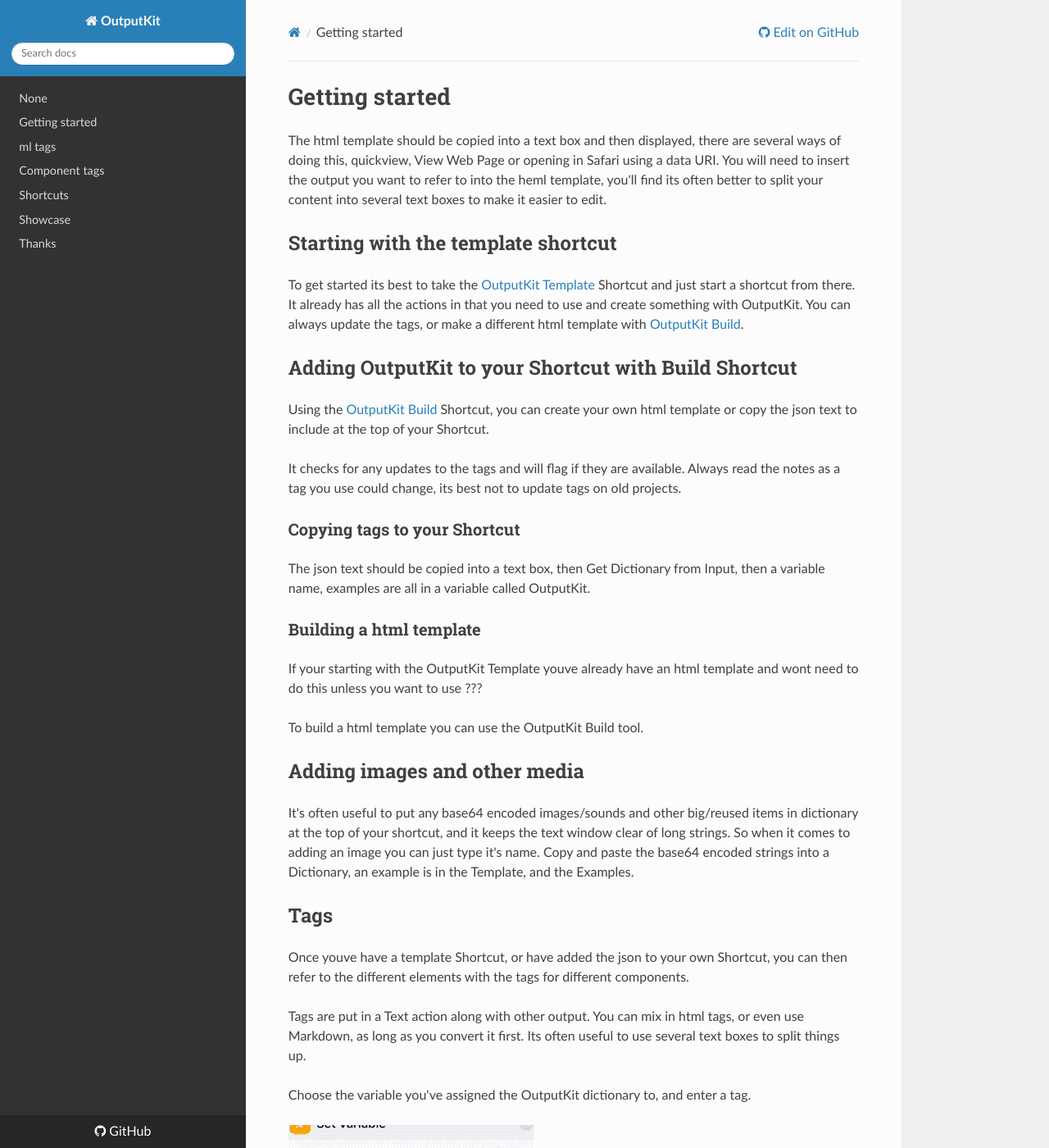
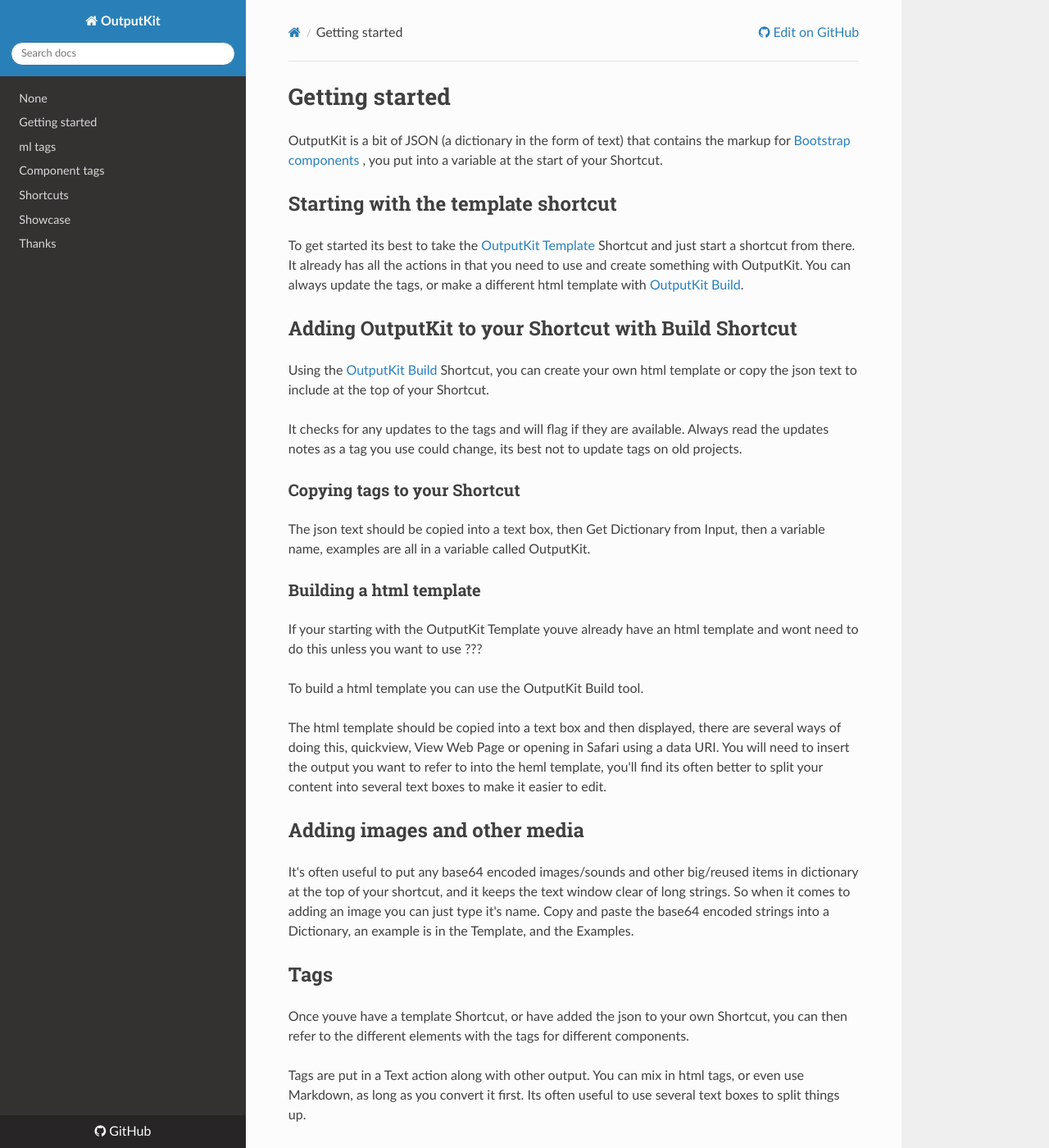
Before and after one commit to nturpin0/OutputKit, an MkDocs documentation site: the page built from docs/GettingStarted.md, in a window 1280 px wide and 1400 px high. Shown: the whole window at 82% size. Built offline with MkDocs 1.6.1, drawn with Linux system fonts in a browser that asks for light colours; nearby versions of some CDN libraries.

Commit message:
Update GettingStarted.md

```diff
--- a/docs/GettingStarted.md
+++ b/docs/GettingStarted.md
@@ -1,8 +1,9 @@
 # Getting started
 
 
+OutputKit is a bit of JSON (a dictionary in the form of text) that contains the markup for [Bootstrap components](https://getbootstrap.com/docs/4.0/components/alerts/)  , you put into a variable at the start of your Shortcut.
 
-The html template should be copied into a text box and then displayed, there are several ways of doing this, quickview, View Web Page or opening in Safari using a data URI. You will need to insert the output you want to refer to into the heml template, you'll find its often better to split your content into several text boxes to make it easier to edit.
+
 
 
 ## Starting with the template shortcut
@@ -12,7 +13,7 @@
 ## Adding OutputKit to your Shortcut with Build Shortcut
 Using the [OutputKit Build](https://routinehub.co/shortcut/1221) Shortcut, you can create your own html template or copy the json text to include at the top of your Shortcut.
 
-It checks for any updates to the tags and will flag if they are available. Always read the notes as a tag you use could change, its best not to update tags on old projects.
+It checks for any updates to the tags and will flag if they are available. Always read the updates notes as a tag you use could change, its best not to update tags on old projects.
 
 ### Copying tags to your Shortcut
 The json text should be copied into a text box, then Get Dictionary from Input, then a variable name, examples are all in a variable called OutputKit.
@@ -22,7 +23,7 @@
 
 To build a html template you can use the OutputKit Build tool.
 
-
+The html template should be copied into a text box and then displayed, there are several ways of doing this, quickview, View Web Page or opening in Safari using a data URI. You will need to insert the output you want to refer to into the heml template, you'll find its often better to split your content into several text boxes to make it easier to edit.
 
 
 ## Adding images and other media
```
